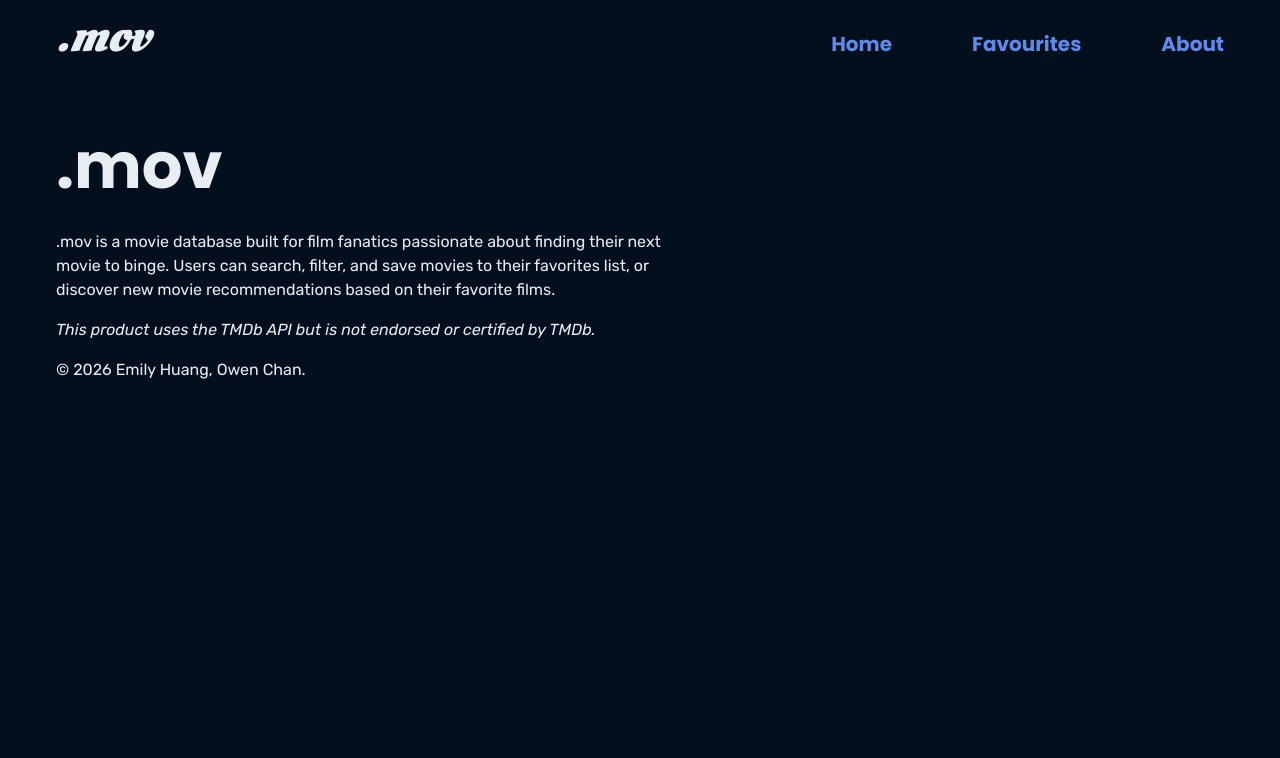
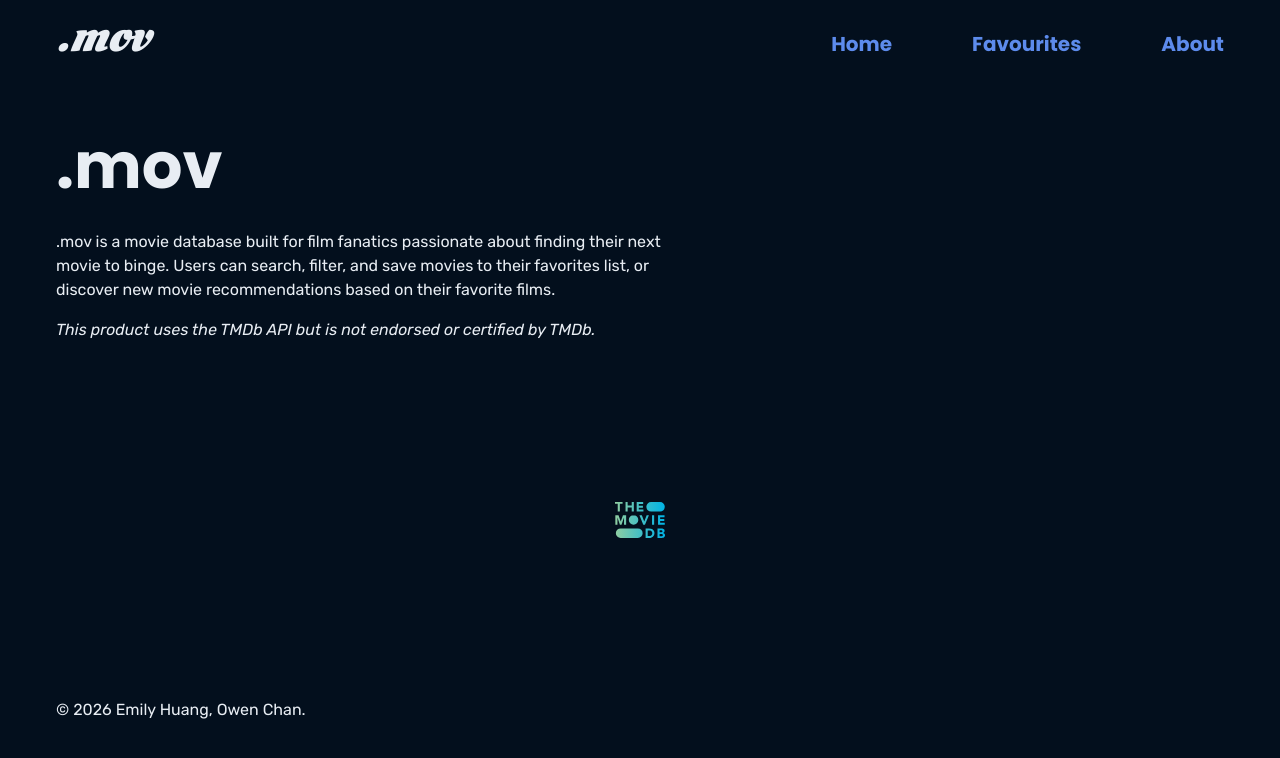
Before and after one commit to ehuang3h/emily-owen-movie-app, a React (Vite) app: page /about in a window 1280 px wide. Shown: the top 758 px of the page. Built offline with nearby package versions, Linux system fonts and the light colour scheme; no server answers.

Commit message:
Added tmdb logo attribution

```diff
--- a/src/pages/PageAbout.jsx
+++ b/src/pages/PageAbout.jsx
@@ -1,7 +1,8 @@
 // Page Favs
 import { useEffect } from 'react';
 import { appTitle } from '../globals/globalVariables';
-// Stylesheets
+// Images
+import tmdbLogo from '../imgs/tmdbLogo.svg';
 
 function PageAbout() {
 
@@ -15,6 +16,7 @@ function PageAbout() {
                 <h1>.mov</h1>
                 <p>.mov is a movie database built for film fanatics passionate about finding their next movie to binge.  Users can search, filter, and save movies to their favorites list, or discover new movie recommendations based on their favorite films.</p>
                 <p><em>This product uses the TMDb API but is not endorsed or certified by TMDb.</em></p>
+                <img id='tmdb-logo' src={tmdbLogo} alt='TMDB logo'/>
             </section>
         </main>
     );
--- a/src/routers/AppRouter.jsx
+++ b/src/routers/AppRouter.jsx
@@ -15,8 +15,9 @@ import { appTitle, appAuthor } from '../globals/globalVariables';
 // Stylesheets
 import '../styles/normalize-fwd.css';
 import '../styles/fonts.css';
+import '../styles/header.css';
 import '../styles/main.css';
-import '../styles/header.css';
+import '../styles/about.css';
 
 
 function AppRouter() {
--- /dev/null
+++ b/src/styles/about.css
@@ -0,0 +1,6 @@
+#tmdb-logo {
+    width: 50px;
+    display: flex;
+    justify-self: center;
+    margin: 10rem 0;
+}
```
Also changed, not shown: src/imgs/tmdbLogo.svg (added).
